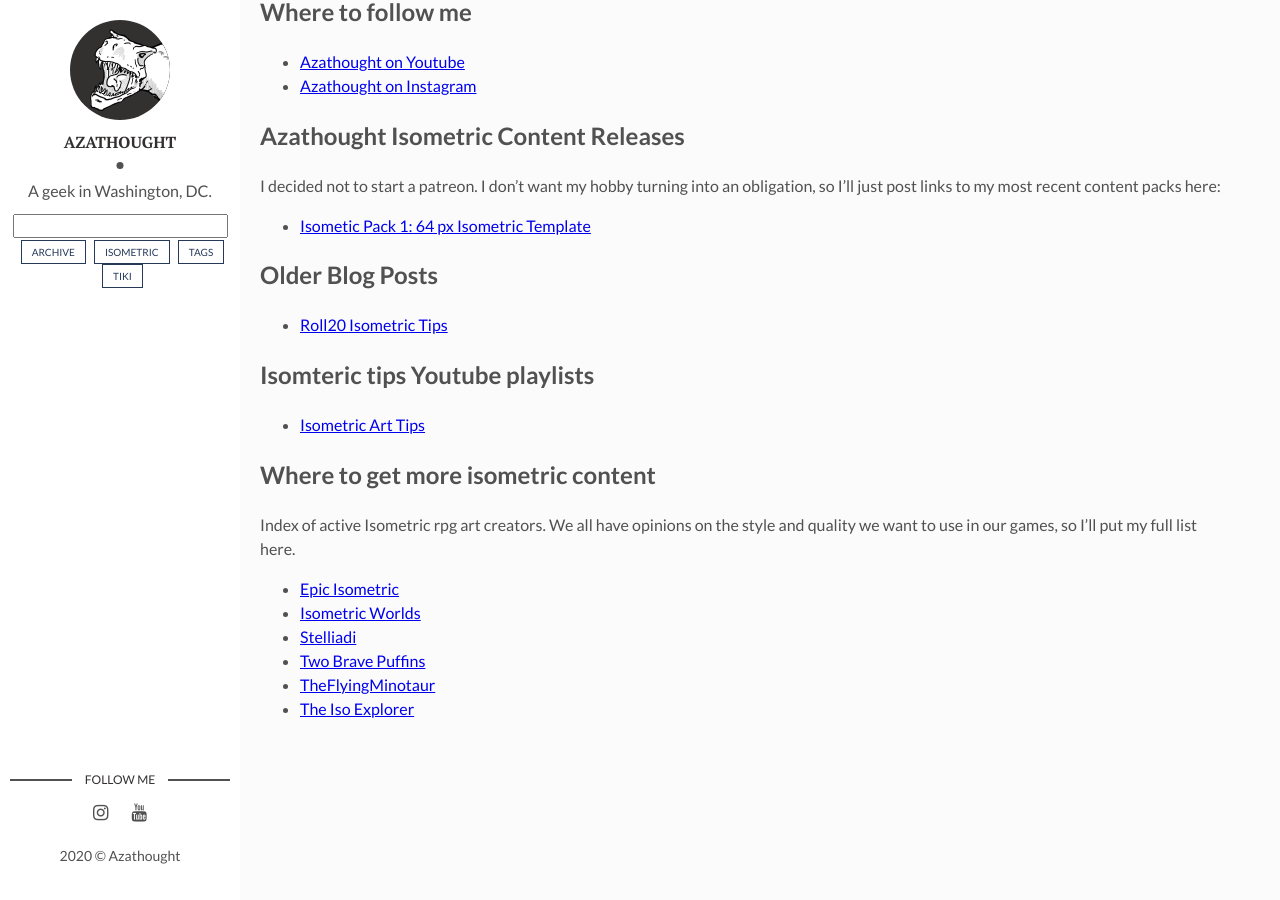
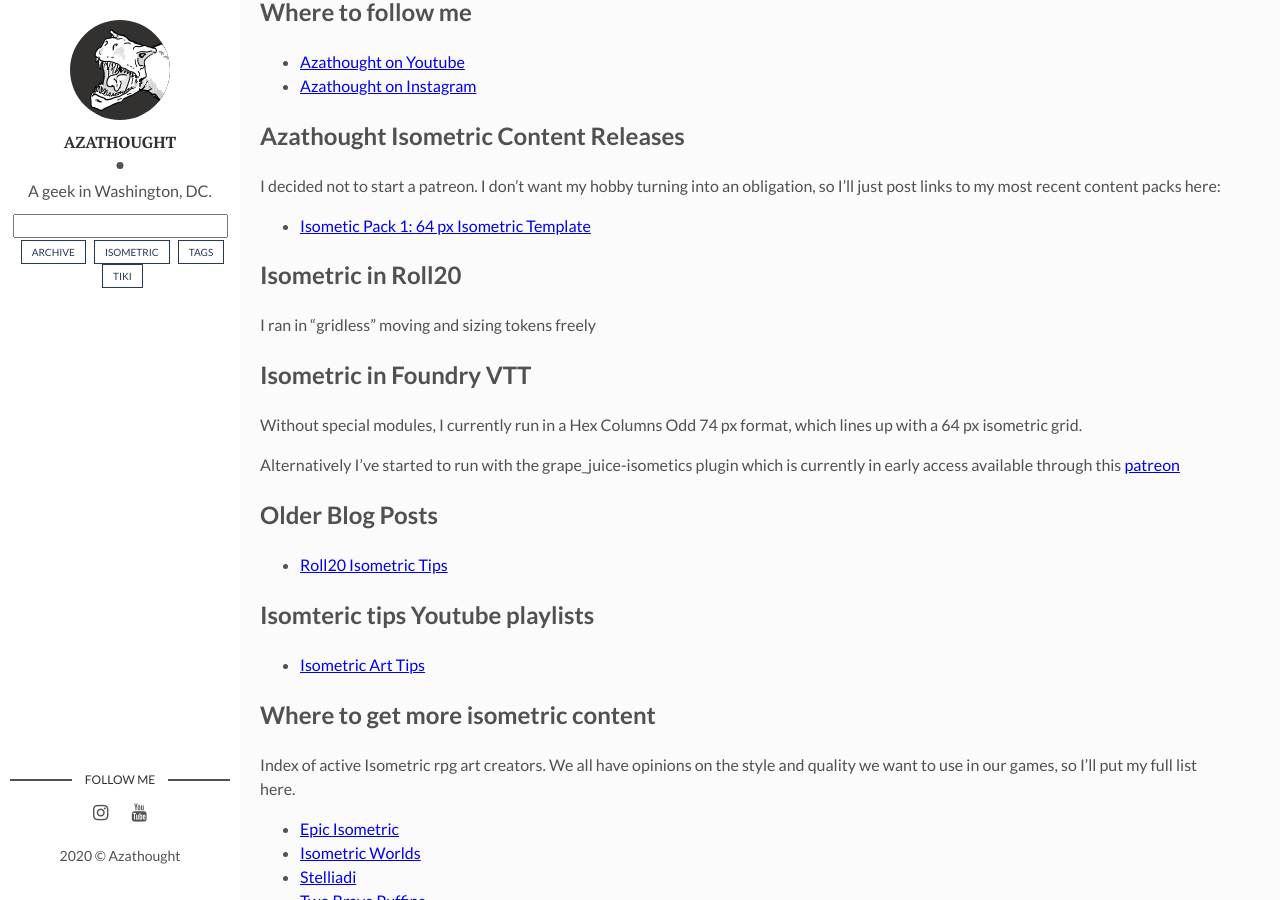
Before and after one commit to azathought/azathought.github.io, a Jekyll site: the page built from isometric.md, in a window 1280 px wide and 900 px high, scrolled down 797 px. Built offline with Jekyll 4.4.1, drawn with Linux system fonts in a browser that asks for light colours; comment, search, counter and statistics services are not loaded.

Commit message:
content and links

```diff
--- a/isometric.md
+++ b/isometric.md
@@ -23,6 +23,13 @@
 I decided not to start a patreon. I don't want my hobby turning into an obligation, so I'll just post links to my most recent content packs here:
 * [Isometic Pack 1: 64 px Isometric Template](/isometric-pack-1/)
 
+## Isometric in Roll20
+I ran in "gridless" moving and sizing tokens freely
+
+## Isometric in Foundry VTT
+Without special modules, I currently run in a Hex Columns Odd 74 px format, which lines up with a 64 px isometric grid.
+
+Alternatively I've started to run with  the grape_juice-isometics plugin which is currently in early access available through this [patreon](https://www.patreon.com/foundry_grape_juice)
 
 ## Older Blog Posts
 * [Roll20 Isometric Tips](/embracing-isometric-roll20/)
```
